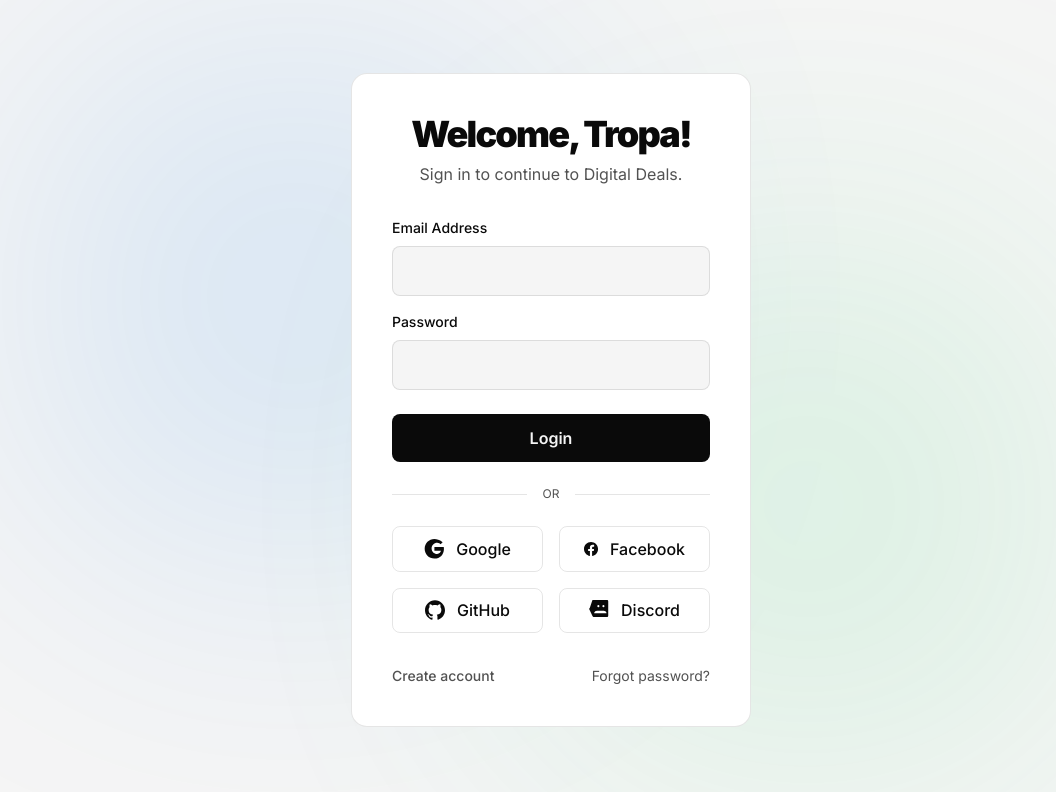
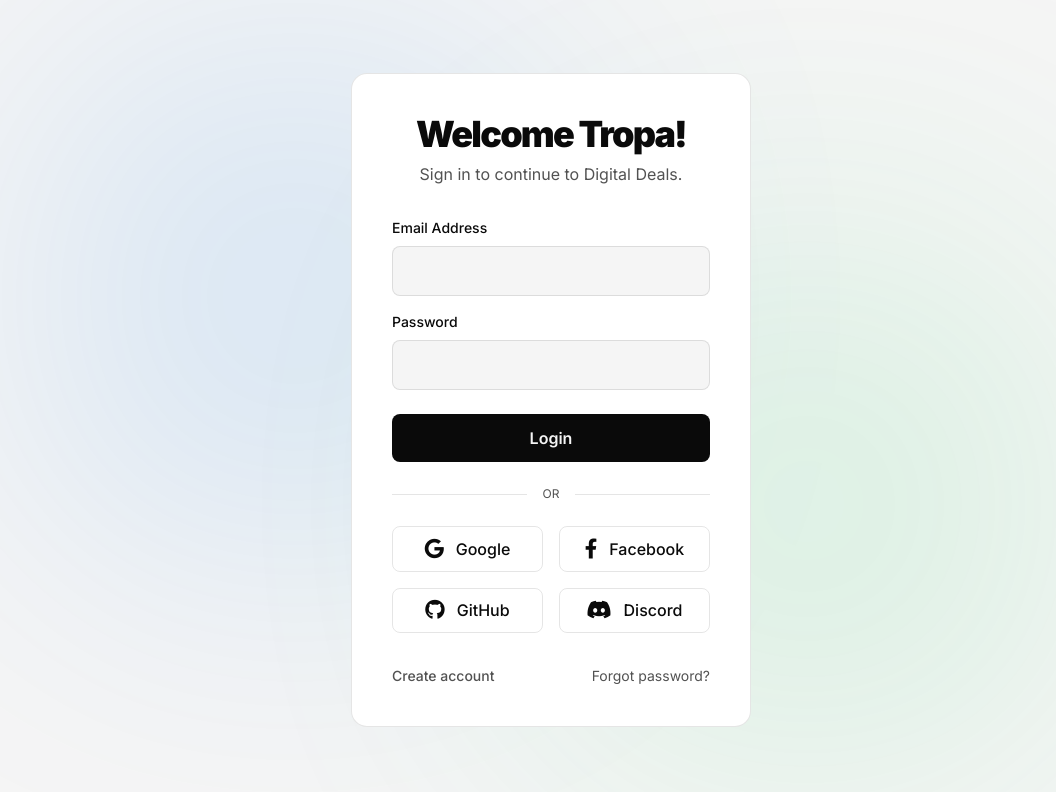
Before and after one commit to itzmebenz13/deals, a plain HTML site: page login.html in a window 1280 px wide. Shown: the whole page, without its empty margins (89-1145 px from the left). Drawn offline with nearby package versions, Linux system fonts and the light colour scheme.

Commit message:
Update login.html

```diff
--- a/login.html
+++ b/login.html
@@ -3,9 +3,10 @@
 <head>
     <meta charset="UTF-8">
     <meta name="viewport" content="width=device-width, initial-scale=1.0">
-    <title>Login</title>
+    <title>Login - Digital Deals</title>
     <link href="https://fonts.googleapis.com/css2?family=Inter:wght@400;500;600;700;800;900&display=swap" rel="stylesheet">
     <script src="https://cdn.tailwindcss.com"></script>
+    <link rel="stylesheet" href="https://cdnjs.cloudflare.com/ajax/libs/font-awesome/6.0.0/css/all.min.css" integrity="sha512-9usAa10IRO0HhonpyAIVpjrylPvoDwiPUiKdWk5t3PyolY1cOd4DSE0Ga+ri4AuTroPR5aQvXU9xC6qOPnzFeg==" crossorigin="anonymous" referrerpolicy="no-referrer" />
     <style>
         /* CSS variables for theming */
         :root {
@@ -124,10 +125,9 @@
         .social-button:hover {
             background-color: var(--bg-color);
         }
-        .social-button svg {
-            width: 1.25rem;
-            height: 1.25rem;
+        .social-button i {
             margin-right: 0.75rem;
+            font-size: 1.25rem;
         }
 
     </style>
@@ -138,7 +138,7 @@
 
     <div class="login-card">
         <div class="text-center mb-8">
-            <h1 class="text-4xl font-black tracking-tighter">Welcome, Tropa!</h1>
+            <h1 class="text-4xl font-black tracking-tighter">Welcome Tropa!</h1>
             <p class="mt-2" style="color: var(--text-muted-color);">Sign in to continue to Digital Deals.</p>
         </div>
 
@@ -164,19 +164,19 @@
 
         <div class="grid grid-cols-2 gap-4">
             <a href="#" class="social-button">
-                <svg role="img" viewBox="0 0 24 24" xmlns="http://www.w3.org/2000/svg"><title>Google</title><path d="M12.48 10.92v3.28h7.84c-.27 1.44-1.7 3.75-4.55 3.75-3.67 0-6.67-3-6.67-6.67s3-6.67 6.67-6.67c2.13 0 3.38.94 4.16 1.68l2.45-2.45C18.27.76 15.63 0 12.48 0 5.88 0 .81 5.09.81 11.75s5.07 11.75 11.67 11.75c6.9 0 11.43-4.82 11.43-11.53 0-.76-.08-1.49-.2-2.23H12.48z" fill="currentColor"/></svg>
+                <i class="fab fa-google"></i>
                 Google
             </a>
             <a href="#" class="social-button">
-                <svg role="img" viewBox="0 0 24 24" xmlns="http://www.w3.org/2000/svg"><title>Facebook</title><path d="M24 12.073c0-6.627-5.373-12-12-12s-12 5.373-12 12c0 5.99 4.388 10.954 10.125 11.854v-8.385H7.078v-3.47h3.047V9.43c0-3.007 1.792-4.669 4.533-4.669 1.312 0 2.686.235 2.686.235v2.953H15.83c-1.491 0-1.956.925-1.956 1.874v2.25h3.328l-.532 3.47h-2.796v8.385C19.612 23.027 24 18.062 24 12.073z" fill="currentColor"/></svg>
+                <i class="fab fa-facebook-f"></i>
                 Facebook
             </a>
             <a href="#" class="social-button">
-                <svg role="img" viewBox="0 0 24 24" xmlns="http://www.w3.org/2000/svg"><title>GitHub</title><path d="M12 .297c-6.63 0-12 5.373-12 12 0 5.303 3.438 9.8 8.205 11.385.6.113.82-.258.82-.577 0-.285-.01-1.04-.015-2.04-3.338.724-4.042-1.61-4.042-1.61C4.422 18.07 3.633 17.7 3.633 17.7c-1.087-.744.084-.729.084-.729 1.205.084 1.838 1.236 1.838 1.236 1.07 1.835 2.809 1.305 3.495.998.108-.776.417-1.305.76-1.605-2.665-.3-5.466-1.332-5.466-5.93 0-1.31.465-2.38 1.235-3.22-.135-.303-.54-1.523.105-3.176 0 0 1.005-.322 3.3 1.23.96-.267 1.98-.399 3-.405 1.02.006 2.04.138 3 .405 2.28-1.552 3.285-1.23 3.285-1.23.645 1.653.24 2.873.12 3.176.765.84 1.23 1.91 1.23 3.22 0 4.61-2.805 5.625-5.475 5.92.42.36.81 1.096.81 2.22 0 1.606-.015 2.896-.015 3.286 0 .315.21.69.825.57C20.565 22.092 24 17.592 24 12.297c0-6.627-5.373-12-12-12" fill="currentColor"/></svg>
+                <i class="fab fa-github"></i>
                 GitHub
             </a>
             <a href="#" class="social-button">
-                <svg role="img" viewBox="0 0 24 24" xmlns="http://www.w3.org/2000/svg"><title>Discord</title><path d="M21.546 0c.844 0 1.532.688 1.532 1.531v17.391c0 .844-.688 1.531-1.532 1.531H5.86c-.2.023-.398-.016-.584-.1a1.517 1.517 0 01-1.12-1.063L.31 11.234c-.1-.3-.092-.625.023-.922a1.52 1.52 0 01.594-.859L4.046.33c.3-.273.68-.426 1.078-.426h16.422zm-4.223 6.133a1.216 1.216 0 00-1.215 1.214v.004a1.216 1.216 0 001.215 1.214 1.216 1.216 0 001.214-1.214v-.004a1.216 1.216 0 00-1.214-1.214zm-6.07 0a1.216 1.216 0 00-1.214 1.214v.004a1.216 1.216 0 001.214 1.214 1.216 1.216 0 001.215-1.214v-.004a1.216 1.216 0 00-1.215-1.214zm-1.649 6.832c-1.552 0-2.848 1.02-3.34 2.378a.494.494 0 00.48.65h13.754a.493.493 0 00.479-.65c-.492-1.358-1.788-2.378-3.34-2.378H9.604z" fill="currentColor"/></svg>
+                <i class="fab fa-discord"></i>
                 Discord
             </a>
         </div>
```
